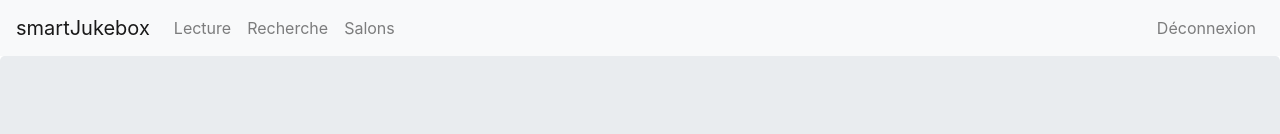
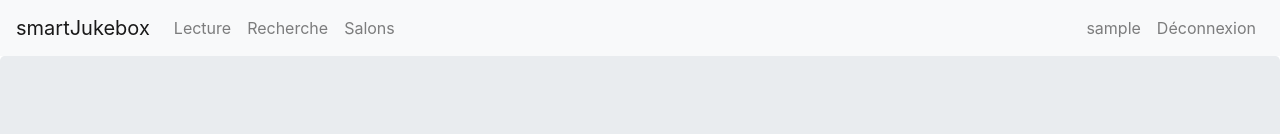
Before and after one commit to gfloret/ProgWeb, an Angular app in the folder smartJukebox/: page /home in a window 1280 px wide. Shown: the top 134 px of the page. Built offline with nearby package versions, Linux system fonts and the light colour scheme; sample sign-in values are in the browser's storage.

Commit message:
Affichage pseudo

```diff
--- a/smartJukebox/src/app/app.component.html
+++ b/smartJukebox/src/app/app.component.html
@@ -36,6 +36,9 @@
         <a *ngIf="!userName" class="nav-item nav-link" routerLink="/auth/login" routerLinkActive="active">Connexion</a>
       </li>
       <li class="nav-item">
+        <a *ngIf="userName" class="nav-item nav-link" routerLink="/home">{{userName}}</a>
+      </li>
+      <li class="nav-item">
         <a *ngIf="userName" class="nav-item nav-link" (click)="disconnect();">Déconnexion</a>
       </li>
     </ul>
```
